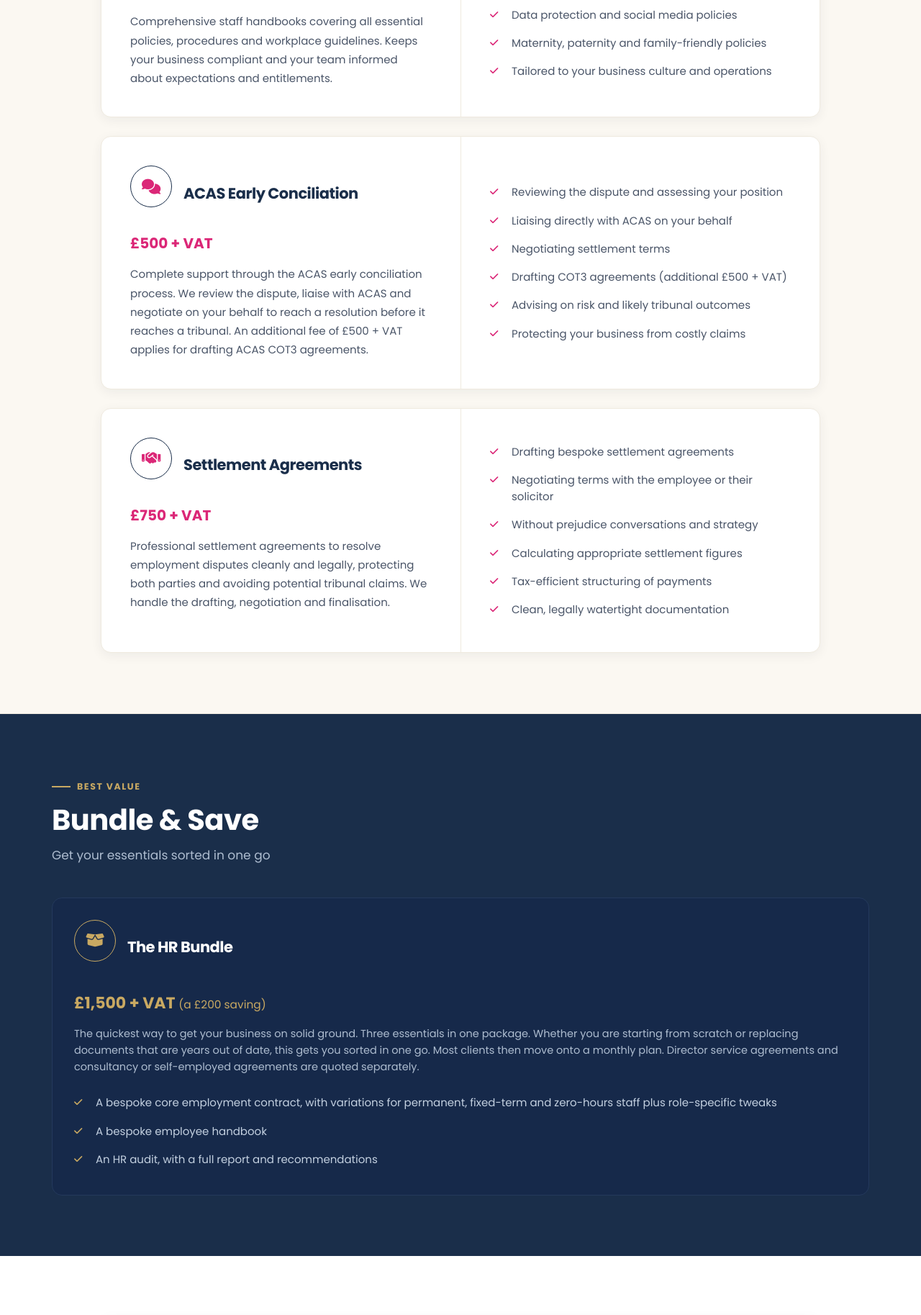
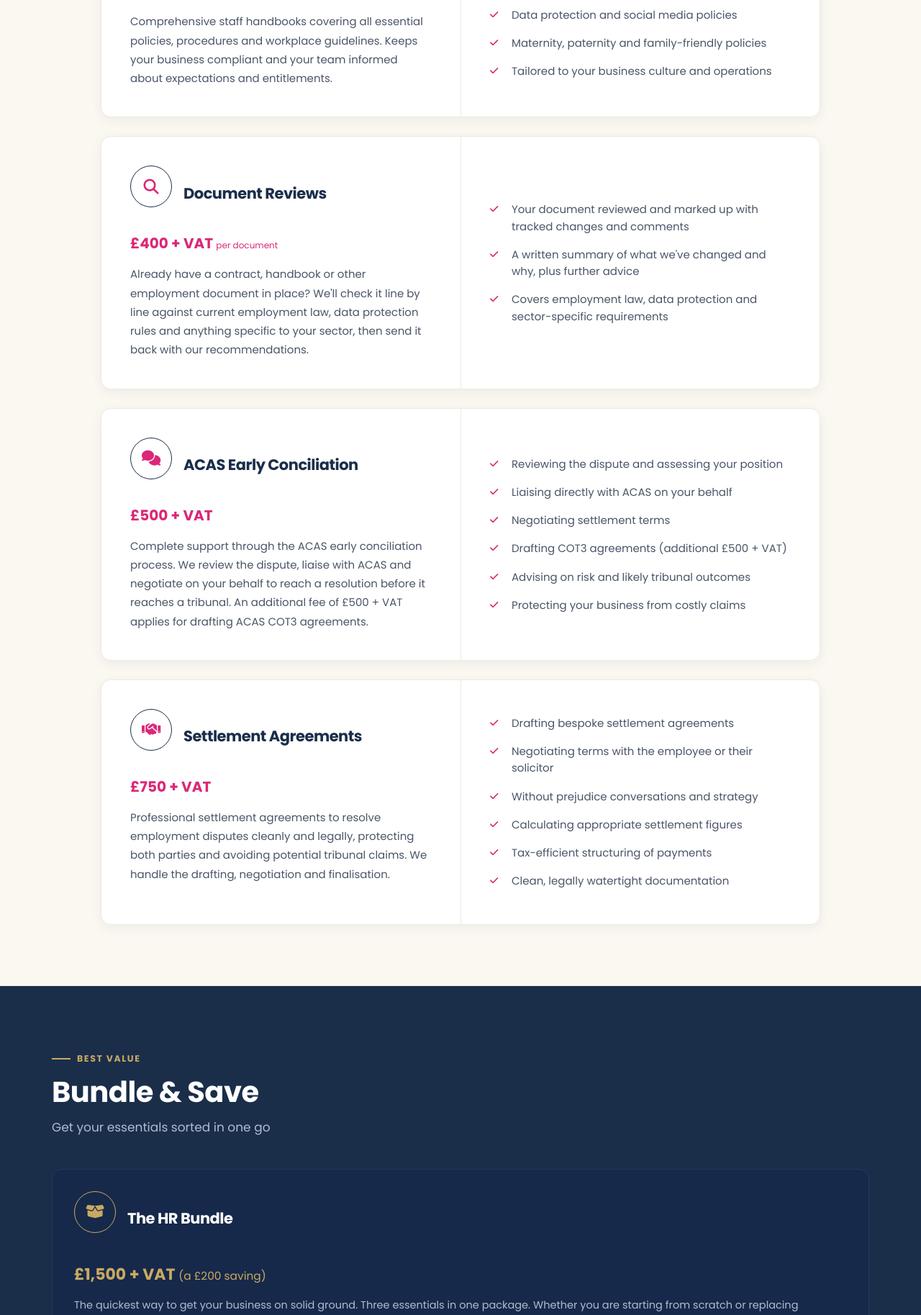
Before and after one commit to HR-On-Call/hr-on-call-websites, a PHP site: page /documents.php in a window 1280 px wide. Shown: the part 2045-3872 px from the top of the page at 72% size. Run offline with PHP 8.4, Linux system fonts and the light colour scheme; some libraries are stand-ins or nearby versions.

Commit message:
Strengthen Grace Pariser personal-name SEO on About; add Document Reviews service
- about.php: title now includes name, adds standalone Person schema with
  LinkedIn sameAs, adds visible LinkedIn link, swaps in new headshot
- documents.php: adds Document Reviews (£400+VAT/doc), reworded from the
  Plymouth site's version of the same service

```diff
--- a/hr.on-call.co.uk/documents.php
+++ b/hr.on-call.co.uk/documents.php
@@ -100,6 +100,24 @@ include 'includes/header.php';
             <li>Data protection and social media policies</li>
             <li>Maternity, paternity and family-friendly policies</li>
             <li>Tailored to your business culture and operations</li>
+          </ul>
+        </div>
+      </div>
+
+      <div class="oc-srv">
+        <div class="oc-srv-intro">
+          <div class="oc-srv-head">
+            <div class="oc-ico"><i class="fas fa-search"></i></div>
+            <h3>Document Reviews</h3>
+          </div>
+          <div style="font-size:20px; font-weight:700; color:var(--pink); margin:0 0 14px;">£400 + VAT <span style="font-size:0.6em; font-weight:400;">per document</span></div>
+          <p>Already have a contract, handbook or other employment document in place? We'll check it line by line against current employment law, data protection rules and anything specific to your sector, then send it back with our recommendations.</p>
+        </div>
+        <div class="oc-srv-bullets">
+          <ul class="oc-ticklist">
+            <li>Your document reviewed and marked up with tracked changes and comments</li>
+            <li>A written summary of what we've changed and why, plus further advice</li>
+            <li>Covers employment law, data protection and sector-specific requirements</li>
           </ul>
         </div>
       </div>
```
Also changed, not shown: hr.on-call.co.uk/about.php (+31 -3 lines), hr.on-call.co.uk/assets/images/grace-headshot-2026.jpg (added).
